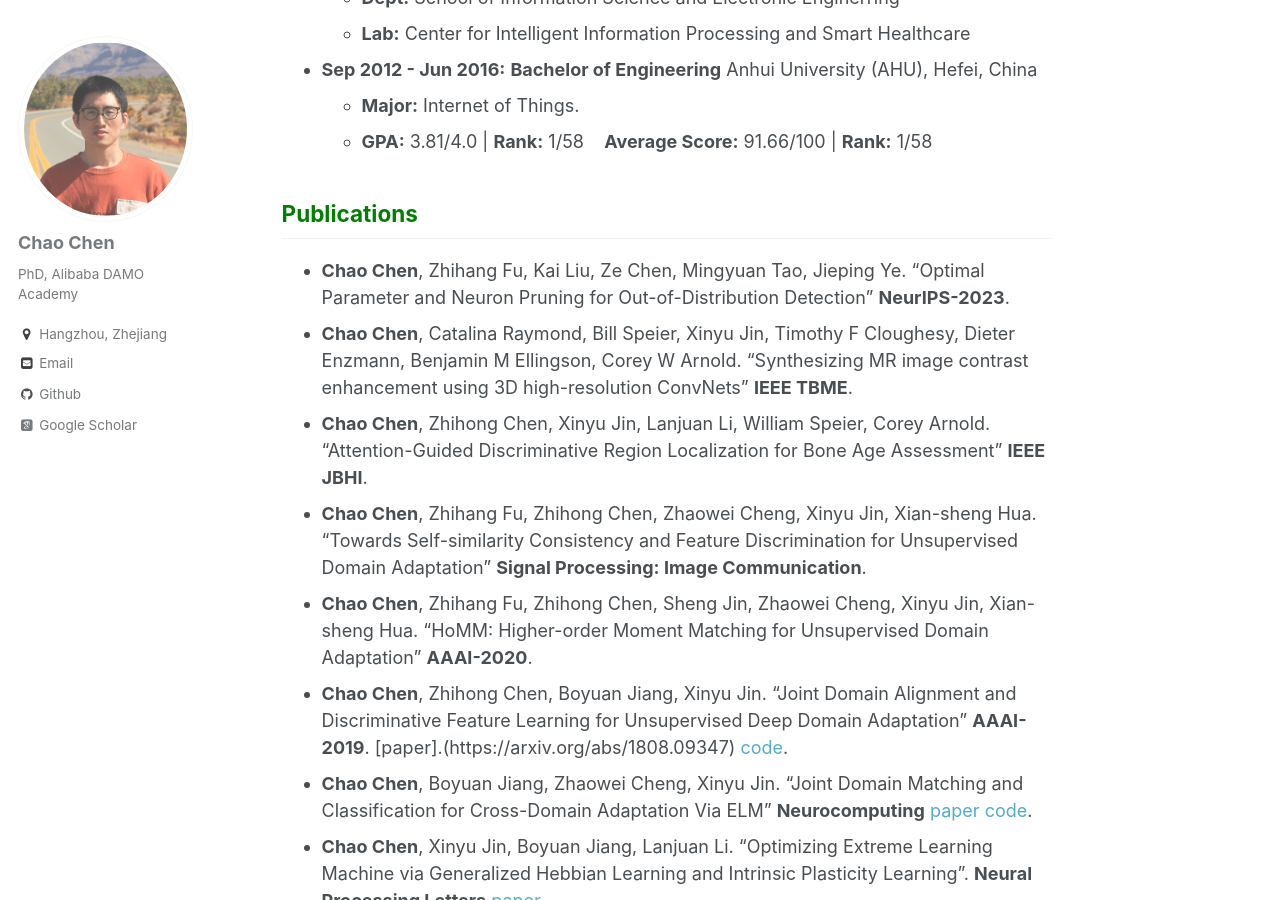
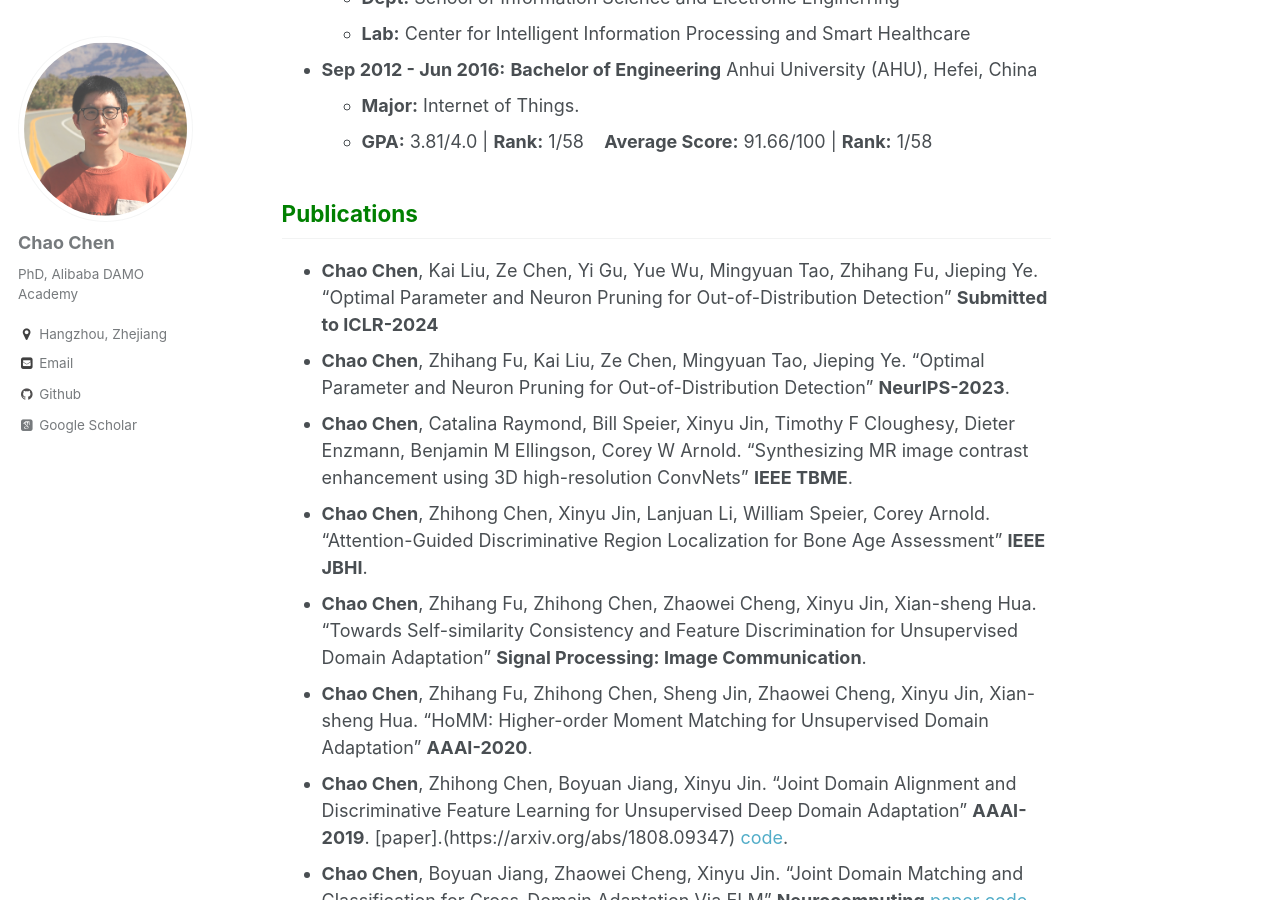
Before and after one commit to chenchao666/chenchao666.github.io, a Jekyll site: the page built from _pages/about.md, in a window 1280 px wide and 900 px high, scrolled down 1092 px. Built offline with Jekyll 4.4.1, drawn with Linux system fonts in a browser that asks for light colours; some web fonts are replaced.

Commit message:
Update about.md

```diff
--- a/_pages/about.md
+++ b/_pages/about.md
@@ -38,6 +38,7 @@ My research interest mainly focus on Machine Learning, Computer Vision and Medic
   - **GPA:** 3.81/4.0 \| **Rank:** 1/58 &nbsp;&nbsp; **Average Score:** 91.66/100 \| **Rank:** 1/58
 
 ## <span style="color: green"> Publications </span>
+* **Chao Chen**, Kai Liu, Ze Chen, Yi Gu, Yue Wu, Mingyuan Tao, Zhihang Fu, Jieping Ye. "Optimal Parameter and Neuron Pruning for Out-of-Distribution Detection" **Submitted to ICLR-2024**
 * **Chao Chen**, Zhihang Fu, Kai Liu, Ze Chen, Mingyuan Tao, Jieping Ye. "Optimal Parameter and Neuron Pruning for Out-of-Distribution Detection" **NeurIPS-2023**.
 * **Chao Chen**, Catalina Raymond, Bill Speier, Xinyu Jin, Timothy F Cloughesy, Dieter Enzmann, Benjamin M Ellingson, Corey W Arnold. "Synthesizing MR image contrast enhancement using 3D high-resolution ConvNets" **IEEE TBME**.
 * **Chao Chen**, Zhihong Chen, Xinyu Jin, Lanjuan Li, William Speier, Corey Arnold. "Attention-Guided Discriminative Region Localization for Bone Age Assessment"  **IEEE JBHI**.
```
